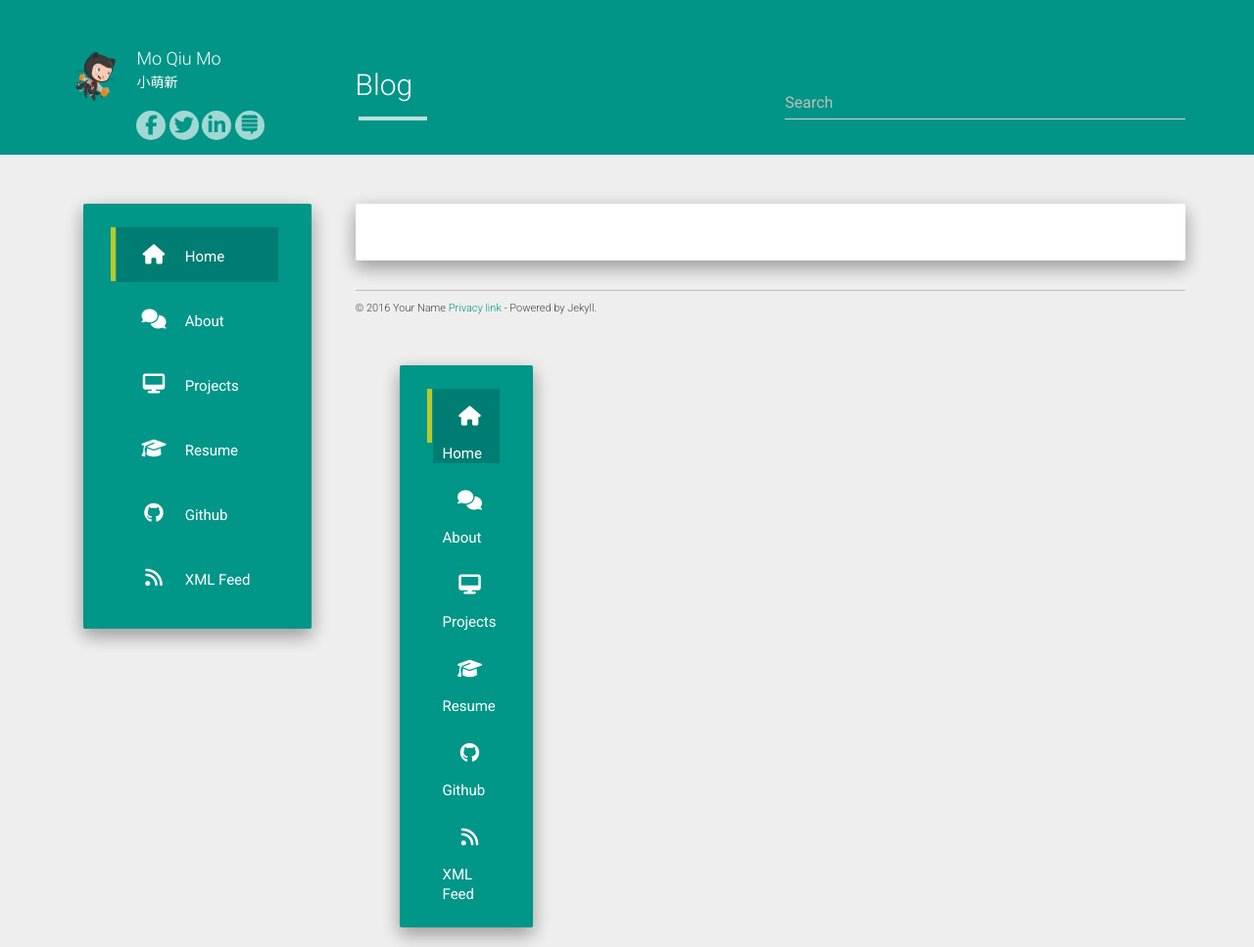
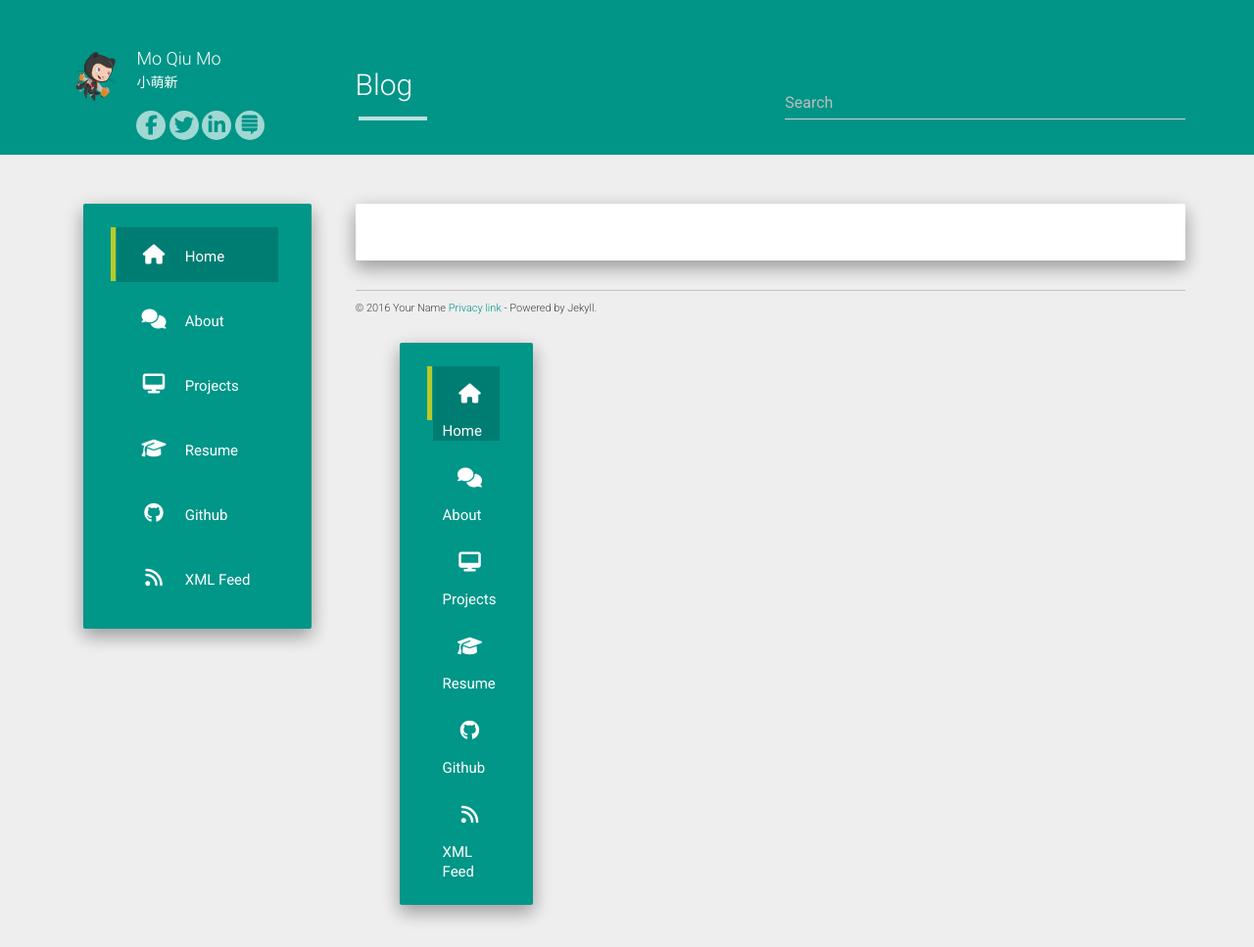
Before and after one commit to 992259738/992259738.github.io, a Jekyll site: the page built from index.html, in a window 1280 px wide. Shown: the whole page at 98% size. Built offline with Jekyll 4.4.1, drawn with Linux system fonts in a browser that asks for light colours; nearby versions of some CDN libraries; the list of posts is cut into pages by our own code; after the commit the page ends 944 px from its top, so only the background shows below that.

Commit message:
Update main.html

```diff
--- a/_includes/main.html
+++ b/_includes/main.html
@@ -9,7 +9,7 @@
             <div class="col-md-12 col-xs-12 footer">
               {% include footer.html %}
             </div>
-          </div><br/>
+          </div>
           <div class="col-md-3 col-xs-12">
             {% include sidemenu.html %}
           </div>
```
